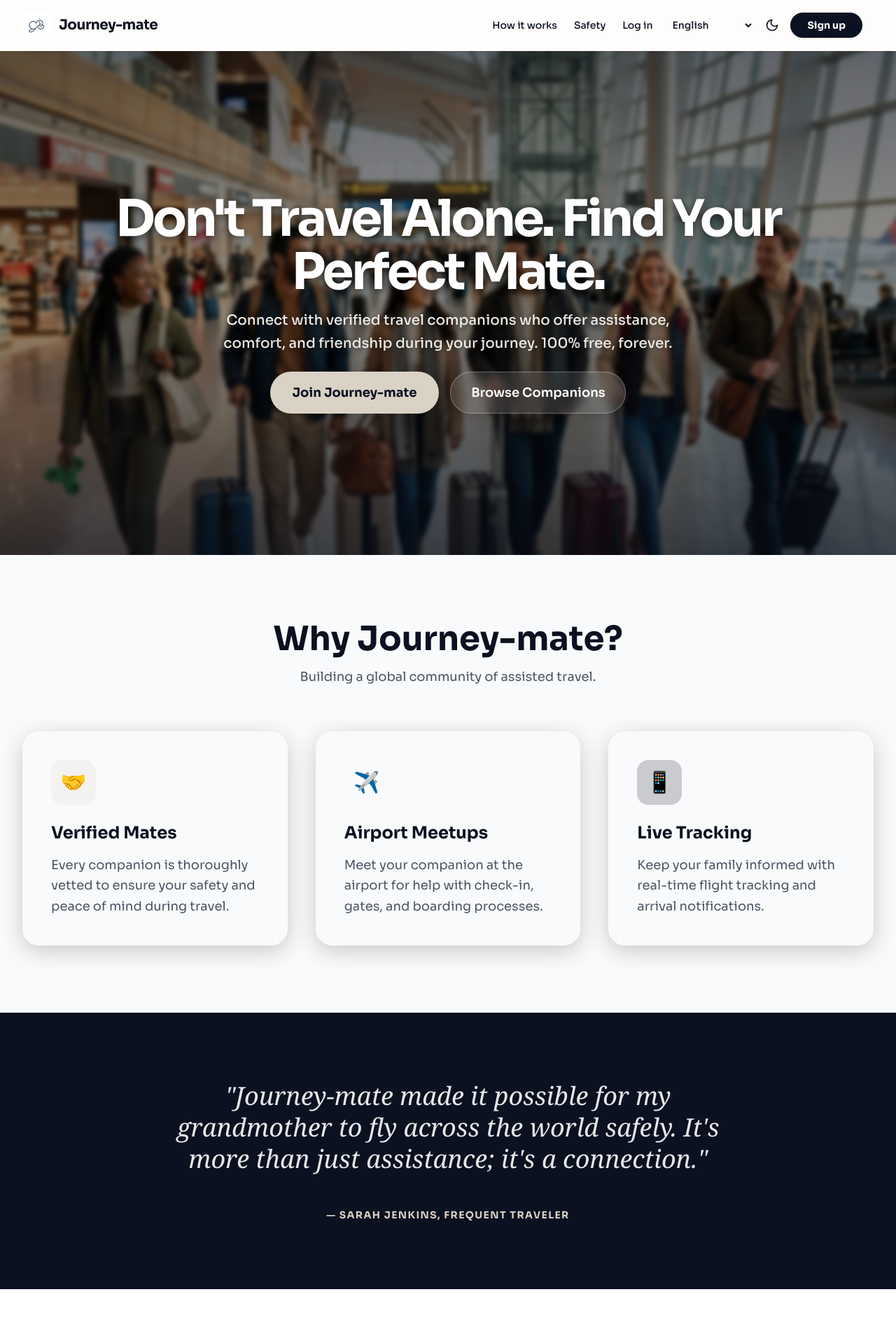
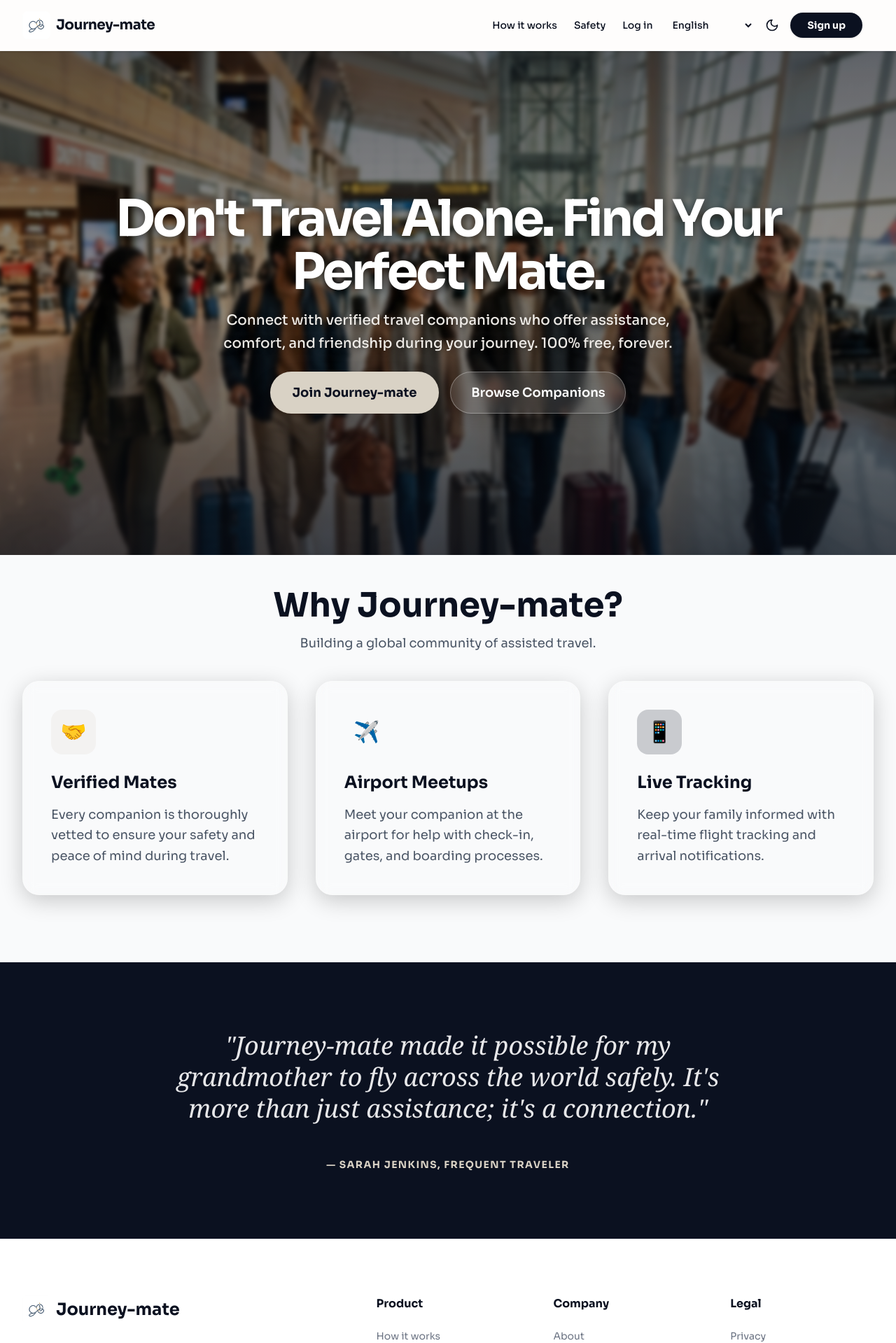
Before and after one commit to krishnaUIDev/Journey-mate, a Next.js app in the folder apps/web/: page / in a window 1280 px wide. Shown: the top 1919 px of the page at 70% size. Built offline with nearby package versions, Linux system fonts and the light colour scheme.

Commit message:
feat: add site icon and adjust layout spacing and element gaps

```diff
--- a/apps/web/app/page.tsx
+++ b/apps/web/app/page.tsx
@@ -53,7 +53,7 @@ export default function Page() {
       <main className="min-h-screen">
         {/* Navigation */}
         <nav className="sticky top-0 z-50 flex items-center justify-between px-8 py-4 bg-white/80 dark:bg-deep-navy/80 backdrop-blur-md shadow-sm border-b border-gray-100 dark:border-white/5">
-          <div className="flex items-center gap-3">
+          <div className="flex items-center gap-2">
             <div className="relative w-10 h-10 overflow-hidden rounded-lg">
               <Image
                 src="/logo.png"
@@ -144,9 +144,9 @@ export default function Page() {
         </section>
 
         {/* Features Section */}
-        <section className="relative z-10 py-24 px-8 bg-gray-50 dark:bg-deep-navy transition-colors">
+        <section className="relative z-10 pt-12 pb-24 px-8 bg-gray-50 dark:bg-deep-navy transition-colors">
           <div className="max-w-7xl mx-auto">
-            <div className="text-center mb-16">
+            <div className="text-center mb-10">
               <h2 className="text-4xl md:text-5xl font-bold text-navy dark:text-offwhite mb-4">
                 <FormattedMessage id="features.title" />
               </h2>
@@ -206,7 +206,7 @@ export default function Page() {
           <div className="max-w-7xl mx-auto px-8">
             <div className="grid grid-cols-2 md:grid-cols-4 lg:grid-cols-5 gap-12 mb-16">
               <div className="col-span-2">
-                <div className="flex items-center gap-3 mb-6">
+                <div className="flex items-center gap-2 mb-6">
                   <div className="relative w-10 h-10 overflow-hidden rounded-lg">
                     <Image
                       src="/logo.png"
```
Also changed, not shown: apps/web/app/icon.png (added).
